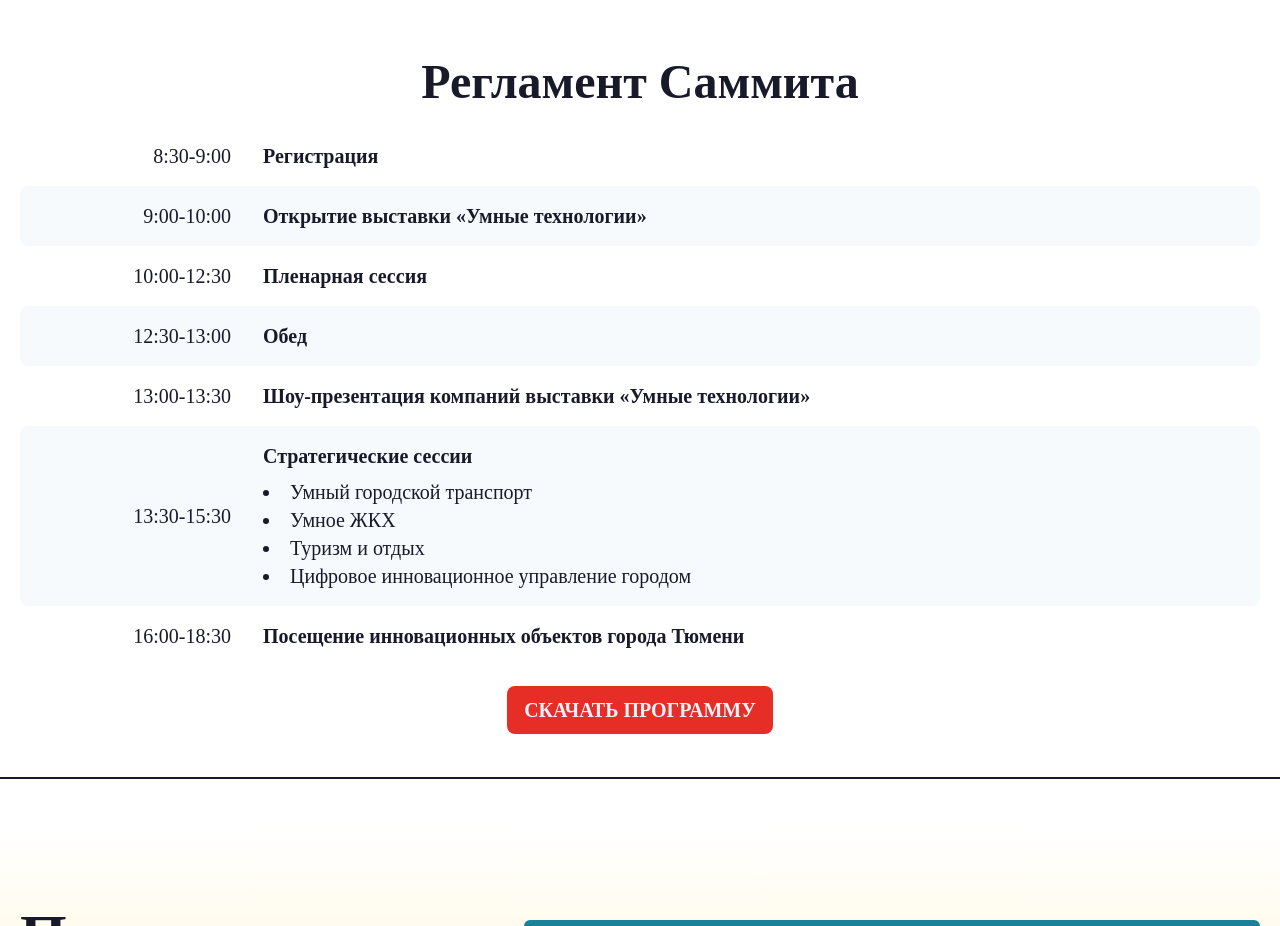
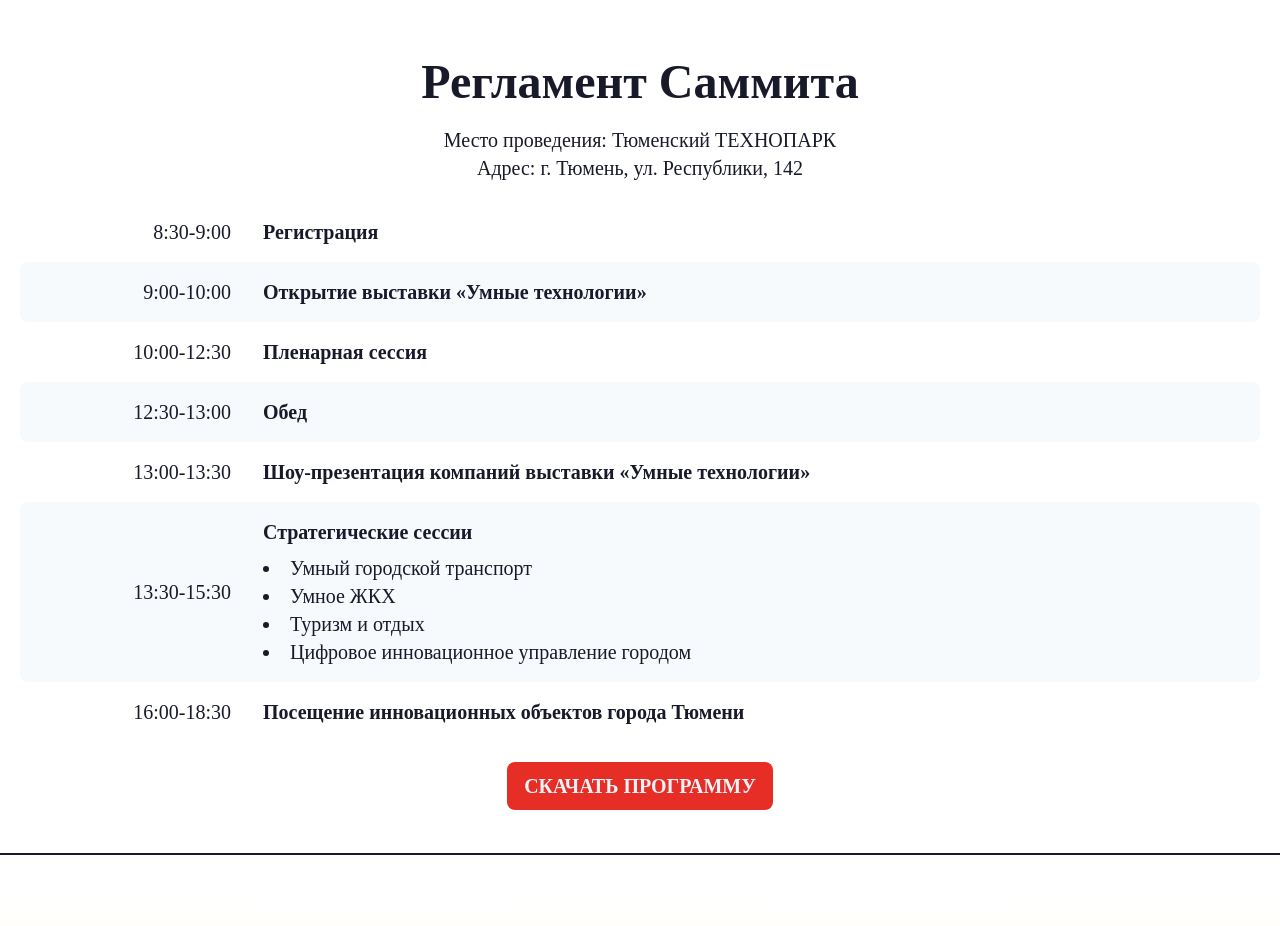
Before and after one commit to urc-ru/crossborder.urc.ru, a website: page index.html in a window 1280 px wide. Shown: the part 2666-3592 px from the top of the page. Drawn offline with nearby package versions, Linux system fonts and the light colour scheme; a web font is replaced by a local one.

Commit message:
add address

```diff
--- a/index.html
+++ b/index.html
@@ -207,6 +207,8 @@
 	<div class="py-5 mx-5">
 		<div class="pb-5 text-5xl font-bold text-center" id="schedule">Регламент Саммита</div>
 		<div class="pb-5 overflow-x-auto lg:text-xl">
+			<div class="pb-5 text-center">Место проведения: Тюменский ТЕХНОПАРК<br>
+				Адрес: г. Тюмень, ул. Республики, 142</div>
 			<table class="table w-full table-zebra">
 				<tbody>
 					<tr>
```
